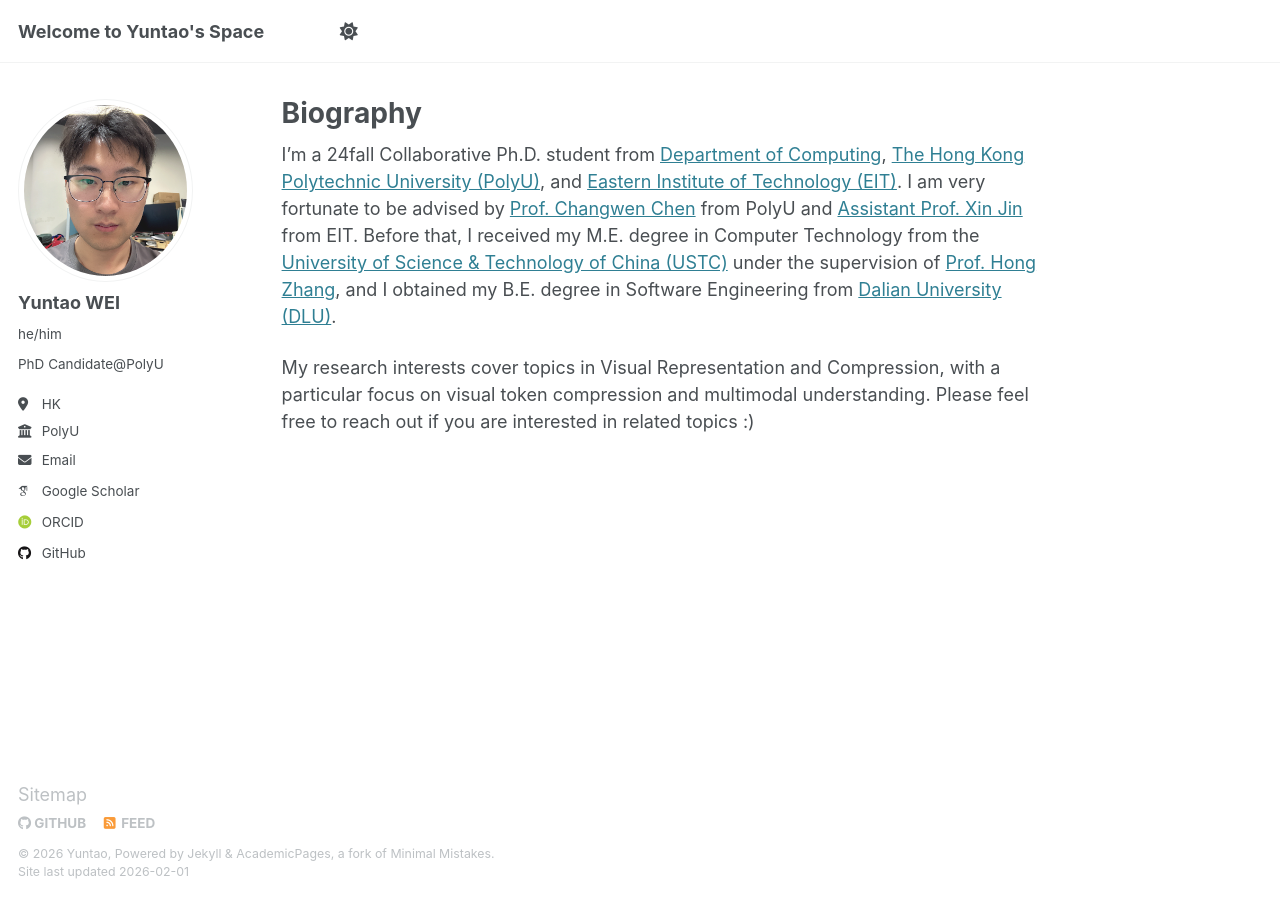
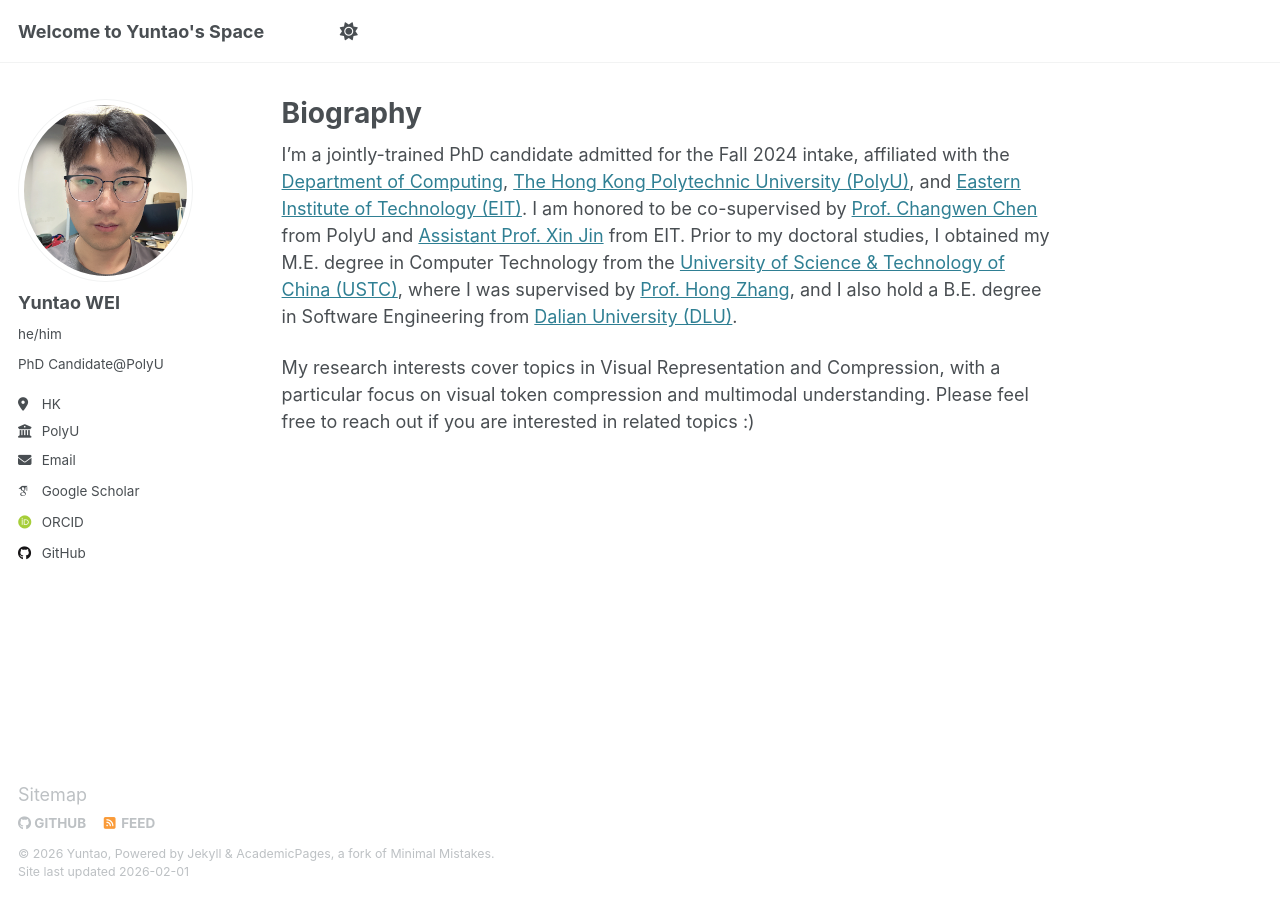
Before and after one commit to yuntao229/yuntao229.github.io, a Jekyll site: the page built from _pages/about.md, in a window 1280 px wide. Built offline with Jekyll 4.4.1, drawn with Linux system fonts in a browser that asks for light colours; some web fonts are replaced.

Commit message:
Update _config.yml

```diff
--- a/_pages/about.md
+++ b/_pages/about.md
@@ -7,6 +7,6 @@
   - /about.html
 ---
 
-I'm a 24fall Collaborative Ph.D. student from [Department of Computing](https://www.polyu.edu.hk/comp/), [The Hong Kong Polytechnic University (PolyU)](https://www.polyu.edu.hk), and [Eastern Institute of Technology (EIT)](https://www.eitech.edu.cn/). I am very fortunate to be advised by [Prof. Changwen Chen](https://www.polyu.edu.hk/comp/people/academic-staff/prof-chen-changwen/?sc_lang=en) from PolyU and [Assistant Prof. Xin Jin](https://www.eitech.edu.cn/?tid=40&p=teacher) from EIT. Before that, I received my M.E. degree in Computer Technology from the [University of Science & Technology of China (USTC)](http://saids.ustc.edu.cn/main.htm) under the supervision of [Prof. Hong Zhang](https://bs.ustc.edu.cn/chinese/profile-392.html), and I obtained my B.E. degree in Software Engineering from [Dalian University (DLU)](https://www.dlu.edu.cn/).
+I'm a jointly-trained PhD candidate admitted for the Fall 2024 intake, affiliated with the [Department of Computing](https://www.polyu.edu.hk/comp/), [The Hong Kong Polytechnic University (PolyU)](https://www.polyu.edu.hk), and [Eastern Institute of Technology (EIT)](https://www.eitech.edu.cn/). I am honored to be co-supervised by [Prof. Changwen Chen](https://www.polyu.edu.hk/comp/people/academic-staff/prof-chen-changwen/?sc_lang=en) from PolyU and [Assistant Prof. Xin Jin](https://www.eitech.edu.cn/?tid=40&p=teacher) from EIT. Prior to my doctoral studies, I obtained my M.E. degree in Computer Technology from the [University of Science & Technology of China (USTC)](http://saids.ustc.edu.cn/main.htm), where I was supervised by [Prof. Hong Zhang](https://bs.ustc.edu.cn/chinese/profile-392.html), and I also hold a B.E. degree in Software Engineering from [Dalian University (DLU)](https://www.dlu.edu.cn/).
 
 My research interests cover topics in Visual Representation and Compression, with a particular focus on visual token compression and multimodal understanding. Please feel free to reach out if you are interested in related topics :)
```
